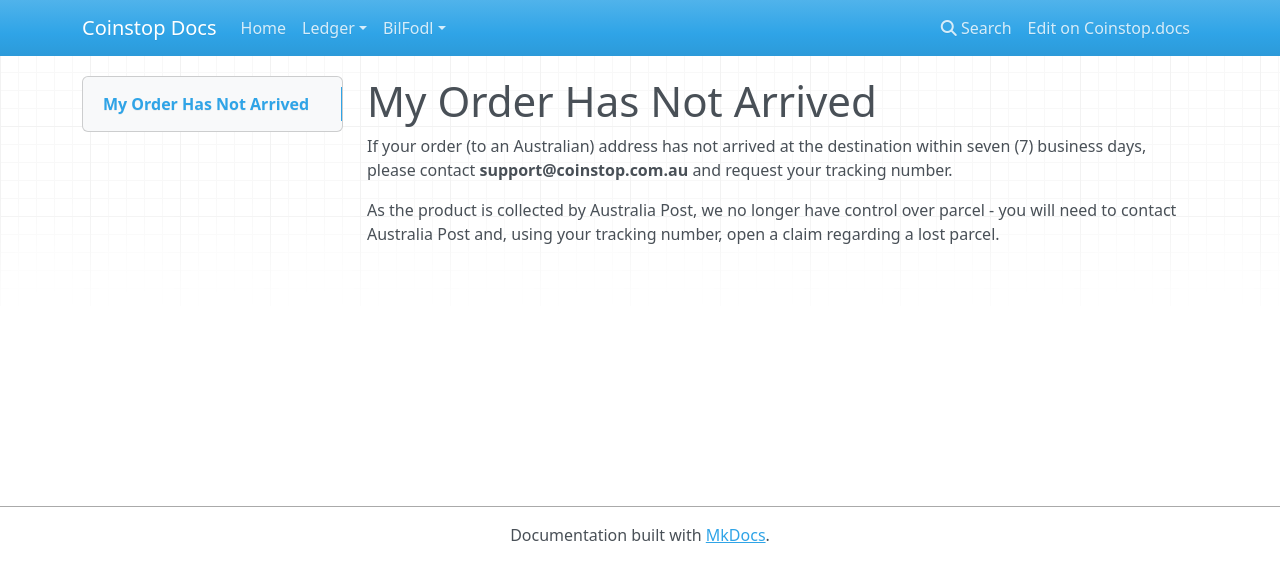
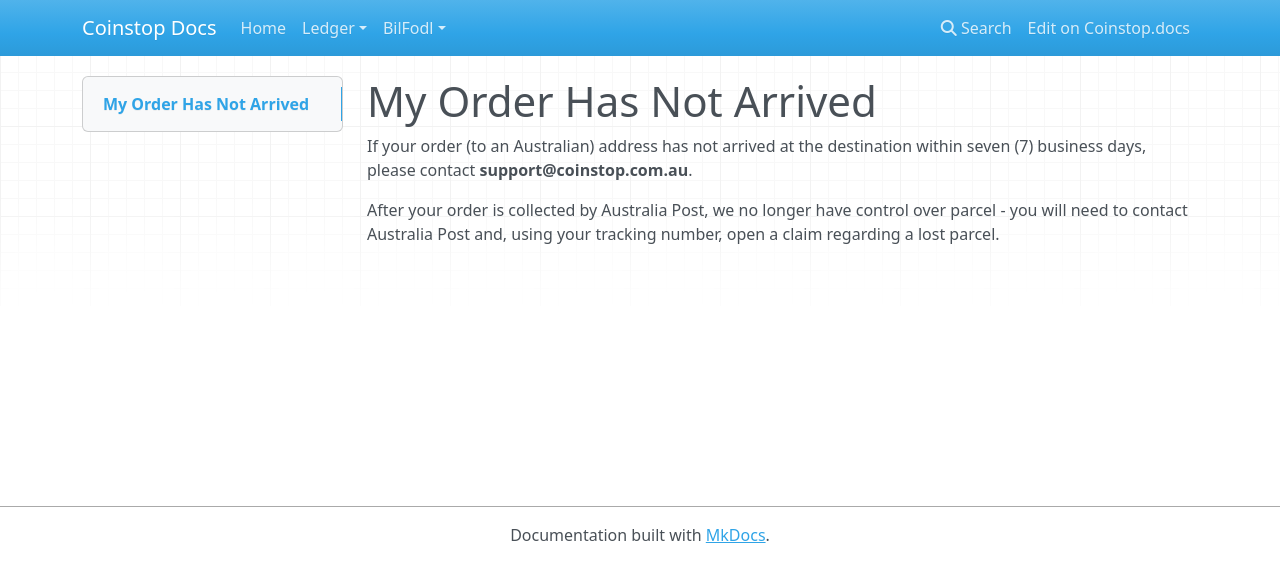
Before and after one commit to coinstopio/coinstopio.docs, an MkDocs documentation site: the page built from docs/ShippingDelivery/DomesticAUSShipping/MyOrderHasNotArrived.md, in a window 1280 px wide. Shown: the top 582 px of the page. Built offline with MkDocs 1.6.1, drawn with Linux system fonts in a browser that asks for light colours; nearby versions of some CDN libraries.

Commit message:
Update MyOrderHasNotArrived.md

```diff
--- a/docs/ShippingDelivery/DomesticAUSShipping/MyOrderHasNotArrived.md
+++ b/docs/ShippingDelivery/DomesticAUSShipping/MyOrderHasNotArrived.md
@@ -1,6 +1,6 @@
 
 # My Order Has Not Arrived
 
-If your order (to an Australian) address has not arrived at the destination within seven (7) business days, please contact **support@coinstop.com.au** and request your tracking number.
+If your order (to an Australian) address has not arrived at the destination within seven (7) business days, please contact **support@coinstop.com.au**.
 
-As the product is collected by Australia Post, we no longer have control over parcel - you will need to contact Australia Post and, using your tracking number, open a claim regarding a lost parcel.
+After your order is collected by Australia Post, we no longer have control over parcel - you will need to contact Australia Post and, using your tracking number, open a claim regarding a lost parcel.
```
